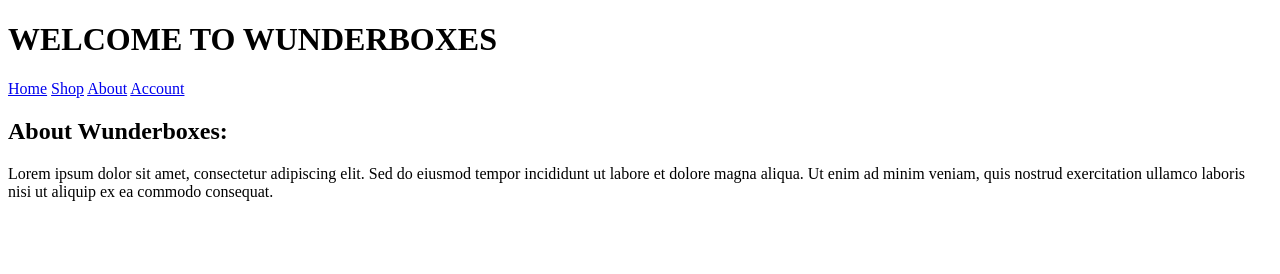
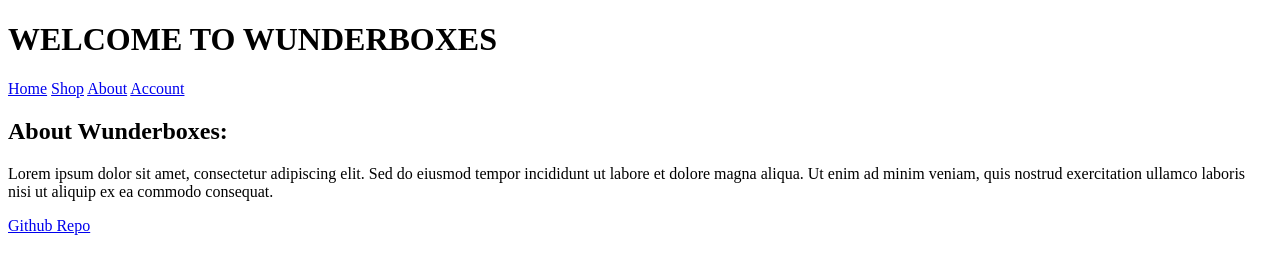
Before and after one commit to kozakhart/startup, a plain HTML site: page about.html in a window 1280 px wide. Drawn offline with Linux system fonts and the light colour scheme.

Commit message:
added footer with github link

```diff
--- a/about.html
+++ b/about.html
@@ -21,5 +21,8 @@
         <p>Lorem ipsum dolor sit amet, consectetur adipiscing elit. Sed do eiusmod tempor incididunt ut labore et dolore magna aliqua. Ut enim ad minim veniam,
             quis nostrud exercitation ullamco laboris nisi ut aliquip ex ea commodo consequat.</p>
     </div>
+    <footer>
+        <a href="https://github.com/kozakhart/startup.git">Github Repo</a>
+    </footer>
 </body>
 </html>
```
Also changed, not shown: login.html (+3 -0 lines), shop.html (+3 -0 lines).
